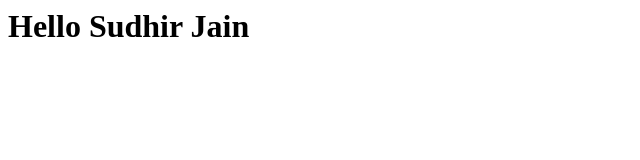
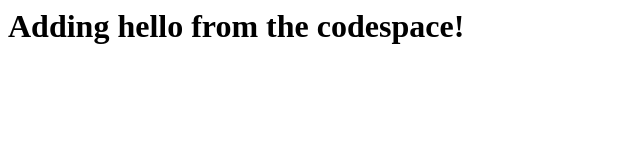
Before and after one commit to sudhiribm/skills-code-with-codespaces, a plain HTML site: page index.html in a window 1280 px wide. Shown: the whole page, without its empty margins (0-640 px from the left). Drawn offline with Linux system fonts and the light colour scheme.

Commit message:
Adding hello from the codespace!

```diff
--- a/index.html
+++ b/index.html
@@ -1,3 +1,3 @@
 <html>
-  <h1>Hello Sudhir Jain</h1>
+  <h1>Adding hello from the codespace!</h1>
 </html>
```
